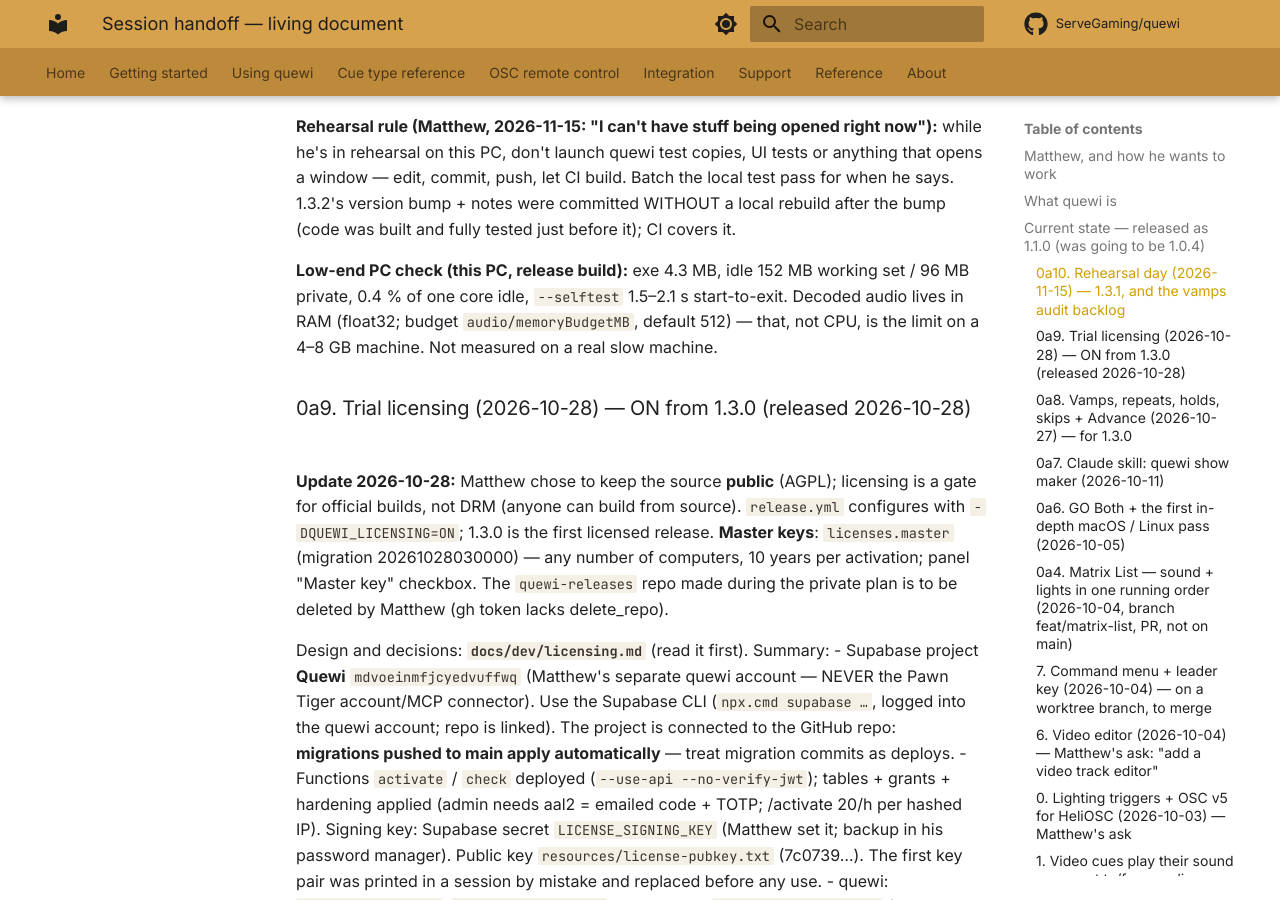
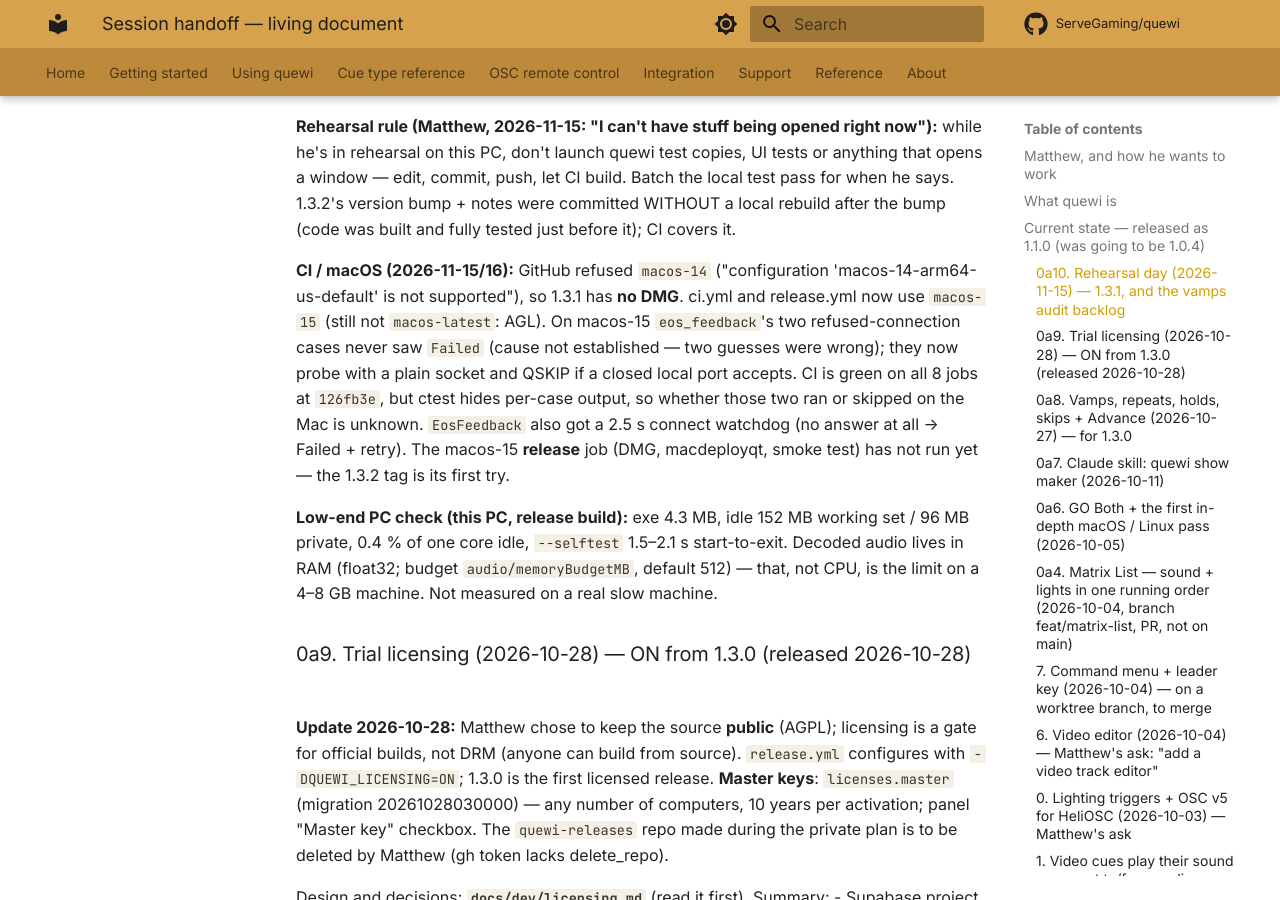
Before and after one commit to ServeGaming/quewi, an MkDocs documentation site: the page built from docs/dev/session-handoff.md, in a window 1280 px wide and 900 px high, scrolled down 2785 px. Built offline with MkDocs 1.6.1 and Material for MkDocs 9.7.7, drawn with Linux system fonts in a browser that asks for light colours; comment, search, counter and statistics services are not loaded.

Commit message:
handoff: macos-15 move, eos_feedback on CI, 1.3.2 ready to tag
Co-Authored-By: Claude Fable 5.2 <noreply@anthropic.com>

```diff
--- a/docs/dev/session-handoff.md
+++ b/docs/dev/session-handoff.md
@@ -121,6 +121,18 @@ copies, UI tests or anything that opens a window — edit, commit, push, let
 CI build. Batch the local test pass for when he says. 1.3.2's version bump
 + notes were committed WITHOUT a local rebuild after the bump (code was
 built and fully tested just before it); CI covers it.
+
+**CI / macOS (2026-11-15/16):** GitHub refused `macos-14` ("configuration
+'macos-14-arm64-us-default' is not supported"), so 1.3.1 has **no DMG**.
+ci.yml and release.yml now use `macos-15` (still not `macos-latest`: AGL).
+On macos-15 `eos_feedback`'s two refused-connection cases never saw
+`Failed` (cause not established — two guesses were wrong); they now probe
+with a plain socket and QSKIP if a closed local port accepts. CI is green
+on all 8 jobs at `126fb3e`, but ctest hides per-case output, so whether
+those two ran or skipped on the Mac is unknown. `EosFeedback` also got a
+2.5 s connect watchdog (no answer at all → Failed + retry). The macos-15
+**release** job (DMG, macdeployqt, smoke test) has not run yet — the 1.3.2
+tag is its first try.
 
 **Low-end PC check (this PC, release build):** exe 4.3 MB, idle 152 MB
 working set / 96 MB private, 0.4 % of one core idle, `--selftest` 1.5–2.1 s
```
